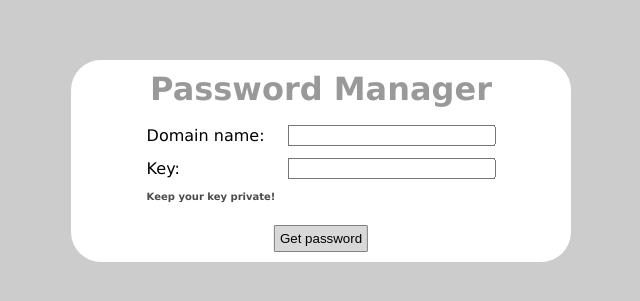
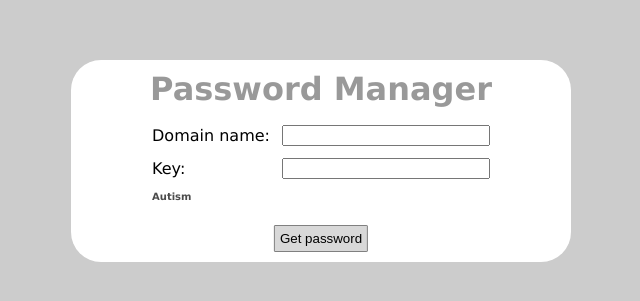
Before and after one commit to psw4/psw4.github.io, a plain HTML site: page index.html in a window 1280 px wide. Shown: the part 239-540 px from the top of the page, without its empty margins (319-959 px from the left). Drawn offline with Linux system fonts and the light colour scheme.

Commit message:
Update index.html

```diff
--- a/index.html
+++ b/index.html
@@ -160,7 +160,7 @@
           <td>Key:</td>
           <td><input type="password" id="sodium"></input></td>
         </tr>
-        <tr><td style="font-size:10px;color:#4b4b4b;margin:0px;font-weight:bold;">Keep your key private!</td><tr>
+        <tr><td style="font-size:10px;color:#4b4b4b;margin:0px;font-weight:bold;">Autism</td><tr>
       </table>
     </div>
     <div>
```
